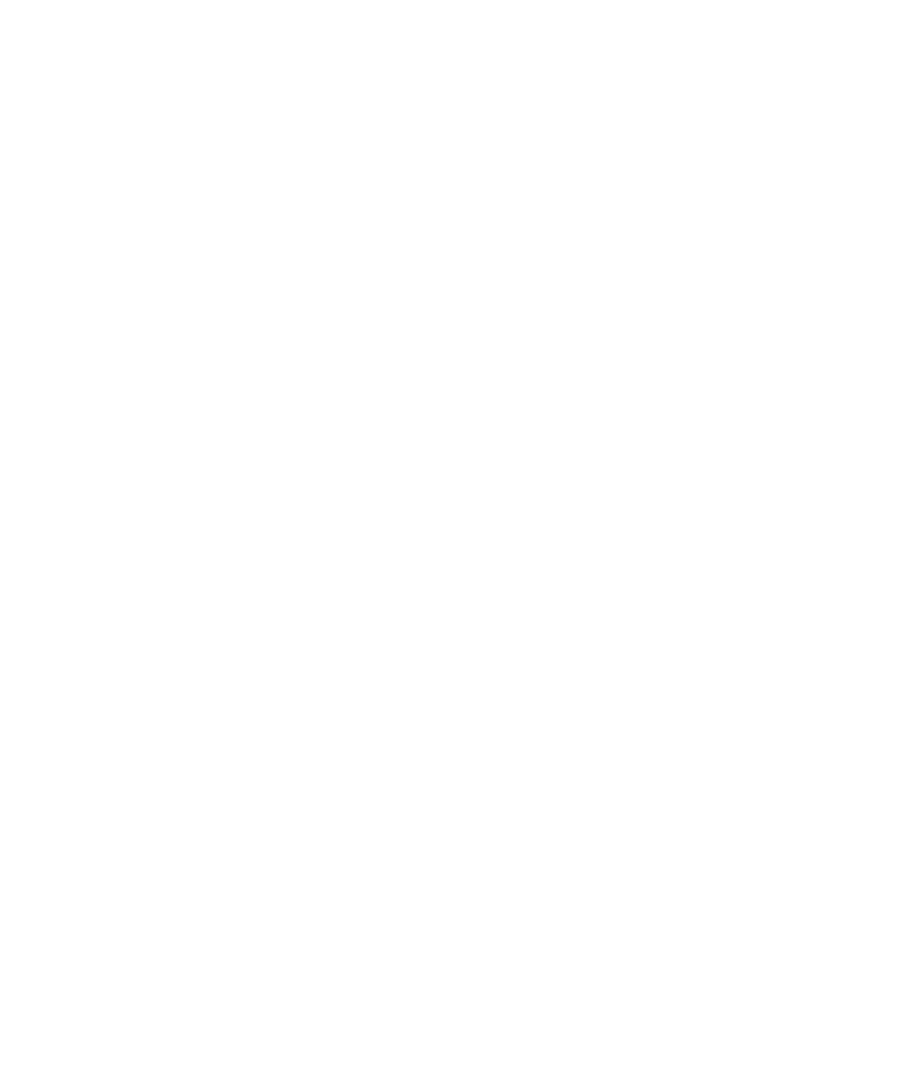
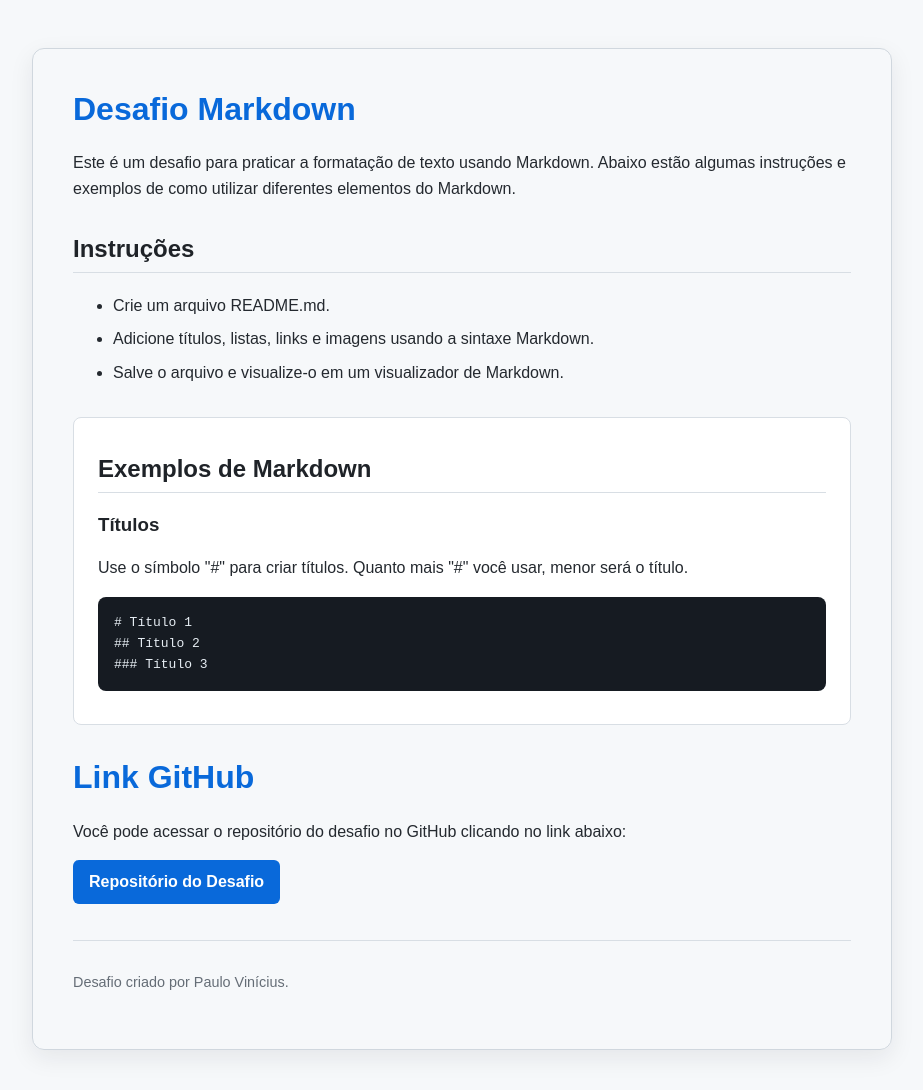
Before and after one commit to Pviniciusx/desafio-github-markdown, a plain HTML site: page index.html in a window 1280 px wide. Shown: the whole page, without its empty margins (178-1101 px from the left). Before the commit the page ends 800 px from the top, so only its background shows below. Drawn offline with Linux system fonts and the light colour scheme.

Commit message:
Detalhamento do README e adição de css

```diff
--- a/index.html
+++ b/index.html
@@ -1,11 +1,34 @@
 <!DOCTYPE html>
-<html lang="en">
+<html lang="pt-br">
 <head>
     <meta charset="UTF-8">
     <meta name="viewport" content="width=device-width, initial-scale=1.0">
-    <title>Document</title>
+    <title>Desafio Markdown</title>
+    <link rel="stylesheet" href="style.css">
 </head>
 <body>
-
+    <h1>Desafio Markdown</h1>
+    <p>Este é um desafio para praticar a formatação de texto usando Markdown. Abaixo estão algumas instruções e exemplos de como utilizar diferentes elementos do Markdown.</p>
+    <h2>Instruções</h2>
+    <ul>
+        <li>Crie um arquivo README.md.</li>
+        <li>Adicione títulos, listas, links e imagens usando a sintaxe Markdown.</li>
+        <li>Salve o arquivo e visualize-o em um visualizador de Markdown.</li>
+    </ul>
 </body>
+<main>
+    <h2>Exemplos de Markdown</h2>
+    <h3>Títulos</h3>
+    <p>Use o símbolo "#" para criar títulos. Quanto mais "#" você usar, menor será o título.</p>
+    <pre><code># Título 1
+## Título 2
+### Título 3
+</code></pre>
+</main>
+<h1>Link GitHub</h1>
+<p>Você pode acessar o repositório do desafio no GitHub clicando no link abaixo:</p>
+<a href=" https://github.com/Pviniciusx/desafio-github-markdown" target="_blank">Repositório do Desafio</a>
+<footer>
+    <p>Desafio criado por Paulo Vinícius.</p>
+</footer>
 </html>
--- /dev/null
+++ b/style.css
@@ -0,0 +1,88 @@
+* {
+    box-sizing: border-box;
+}
+
+body {
+    max-width: 860px;
+    margin: 48px auto;
+    padding: 40px;
+    color: #24292f;
+    background: #f6f8fa;
+    border: 1px solid #d0d7de;
+    border-radius: 12px;
+    box-shadow: 0 8px 24px rgba(27, 31, 36, 0.08);
+    font-family: Arial, Helvetica, sans-serif;
+    line-height: 1.6;
+}
+
+h1,
+h2,
+h3 {
+    color: #1f2328;
+    line-height: 1.25;
+}
+
+h1 {
+    margin-top: 0;
+    color: #0969da;
+    font-size: 2rem;
+}
+
+h2 {
+    margin-top: 32px;
+    padding-bottom: 8px;
+    border-bottom: 1px solid #d8dee4;
+}
+
+li {
+    margin: 8px 0;
+}
+
+main {
+    margin: 32px 0;
+    padding: 4px 24px 20px;
+    background: #ffffff;
+    border: 1px solid #d8dee4;
+    border-radius: 8px;
+}
+
+pre {
+    overflow-x: auto;
+    padding: 16px;
+    color: #e6edf3;
+    background: #161b22;
+    border-radius: 8px;
+}
+
+a {
+    display: inline-block;
+    padding: 9px 16px;
+    color: #ffffff;
+    background: #0969da;
+    border-radius: 6px;
+    font-weight: 600;
+    text-decoration: none;
+}
+
+a:hover {
+    background: #0550ae;
+}
+
+footer {
+    margin-top: 36px;
+    padding-top: 16px;
+    color: #656d76;
+    border-top: 1px solid #d8dee4;
+    font-size: 0.9rem;
+}
+
+@media (max-width: 600px) {
+    body {
+        margin: 16px;
+        padding: 24px 20px;
+    }
+
+    main {
+        padding: 4px 16px 16px;
+    }
+}
```
Also changed, not shown: 1 other file.
